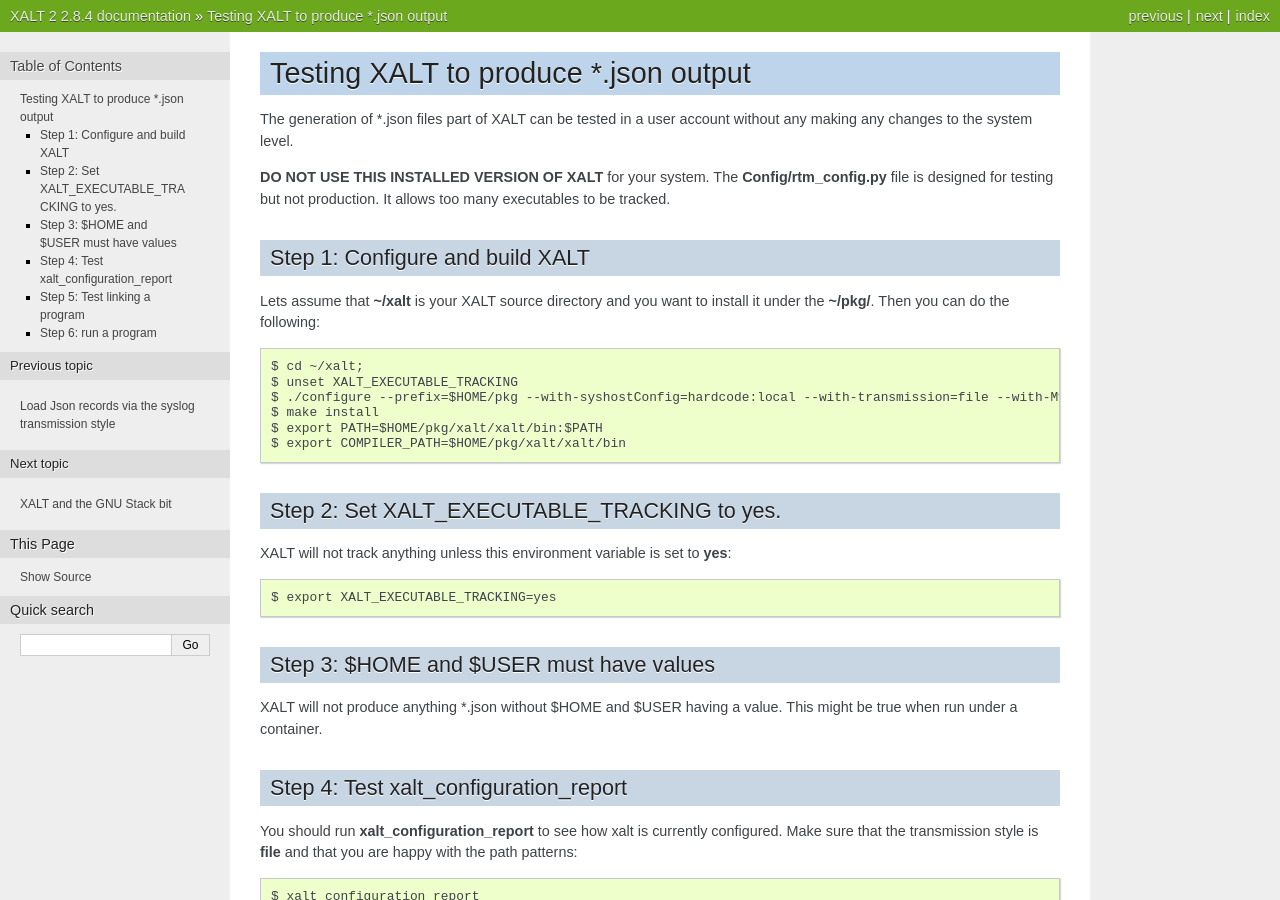
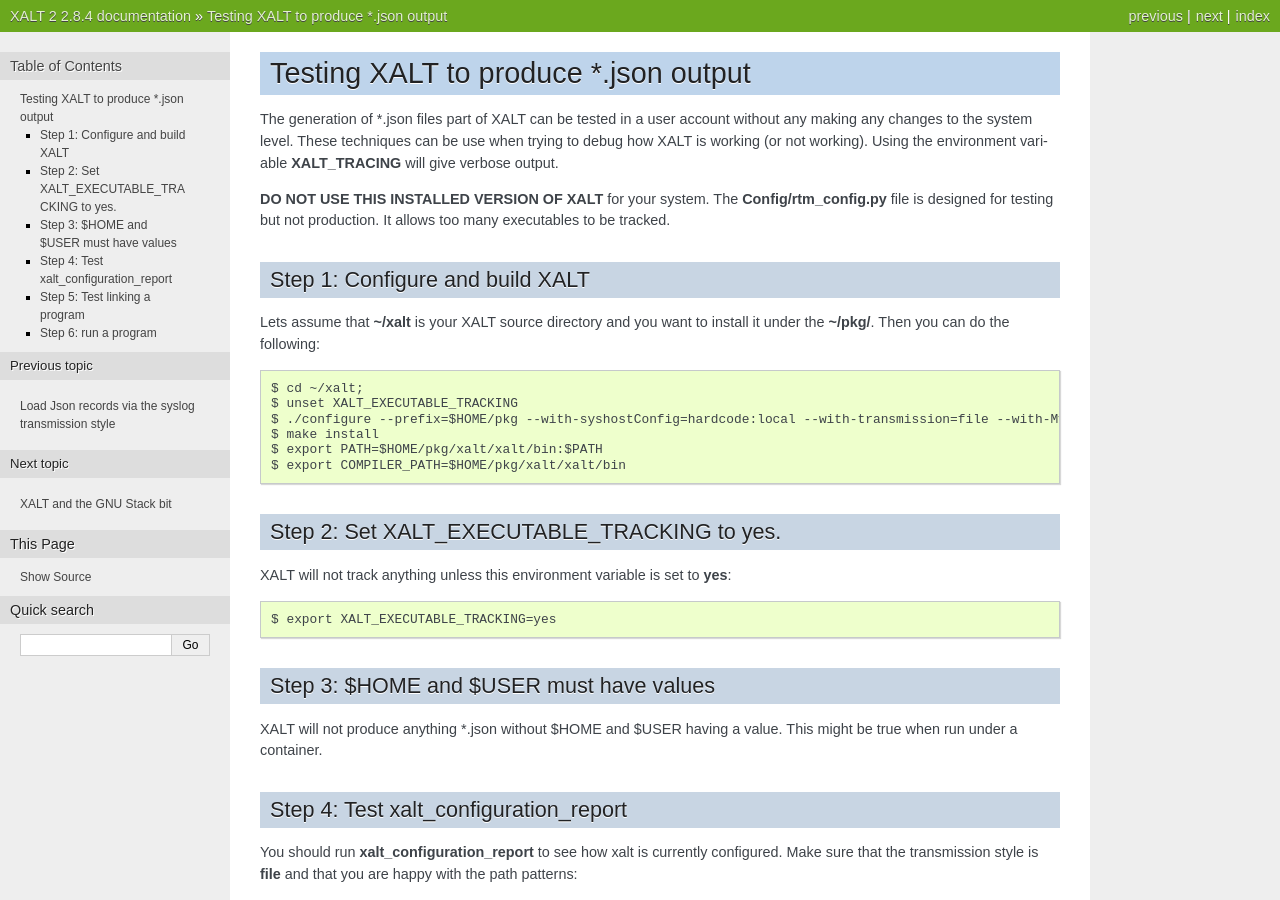
Before and after one commit to xalt/xalt, a Sphinx documentation site: the page built from docs/source/090_testing_xalt.rst, in a window 1280 px wide and 900 px high. Built offline with Sphinx 7.4.7, drawn with Linux system fonts in a browser that asks for light colours.

Commit message:
adding a debugging and verbose keywords to make finding XALT_TRACING=yes easier.

```diff
--- a/docs/source/090_testing_xalt.rst
+++ b/docs/source/090_testing_xalt.rst
@@ -2,7 +2,11 @@
 --------------------------------------
 
 The generation of \*.json files part of XALT can be tested in a user
-account without any making any changes to the system level.
+account without any making any changes to the system level.  These
+techniques can be use when trying to debug how XALT is working (or not
+working).  Using the environment variable **XALT_TRACING** will give
+verbose output.
+
 
 **DO NOT USE THIS INSTALLED VERSION OF XALT** for your system. The
 **Config/rtm_config.py** file is designed for testing but not
```
